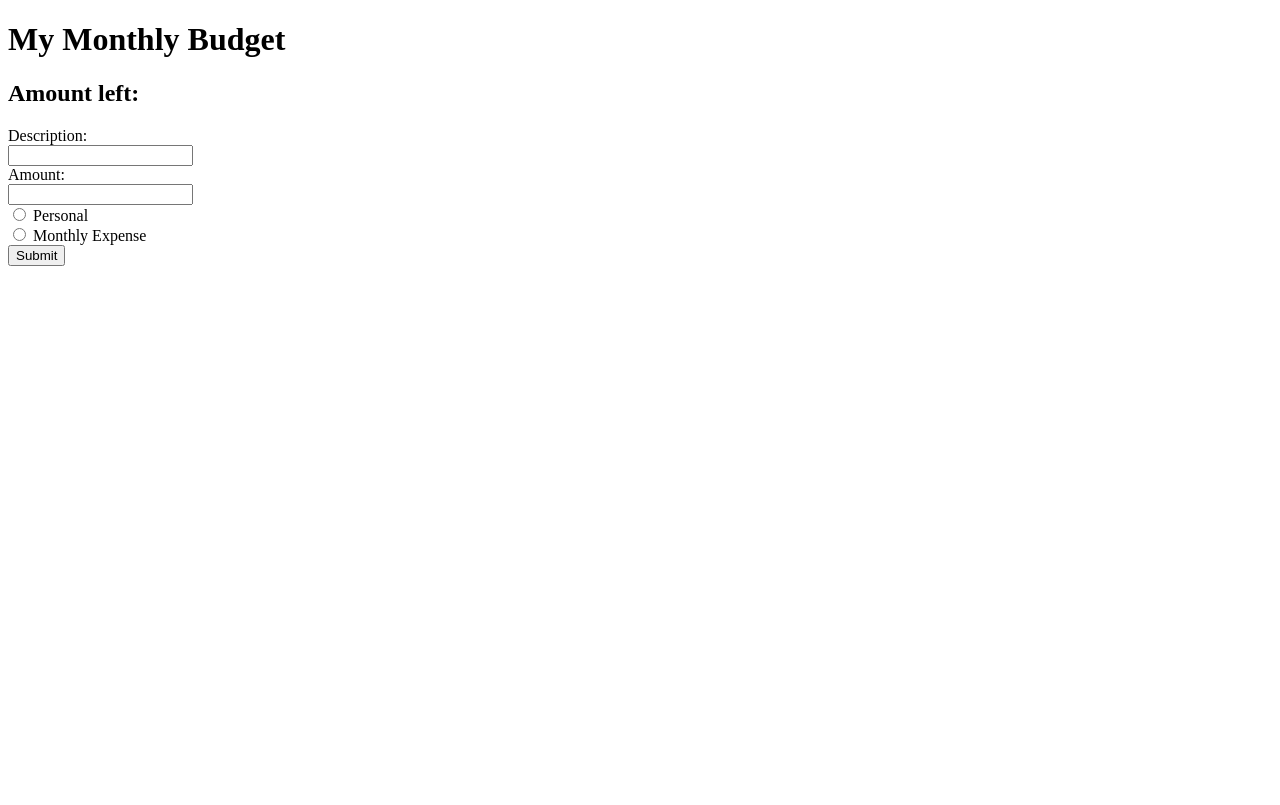
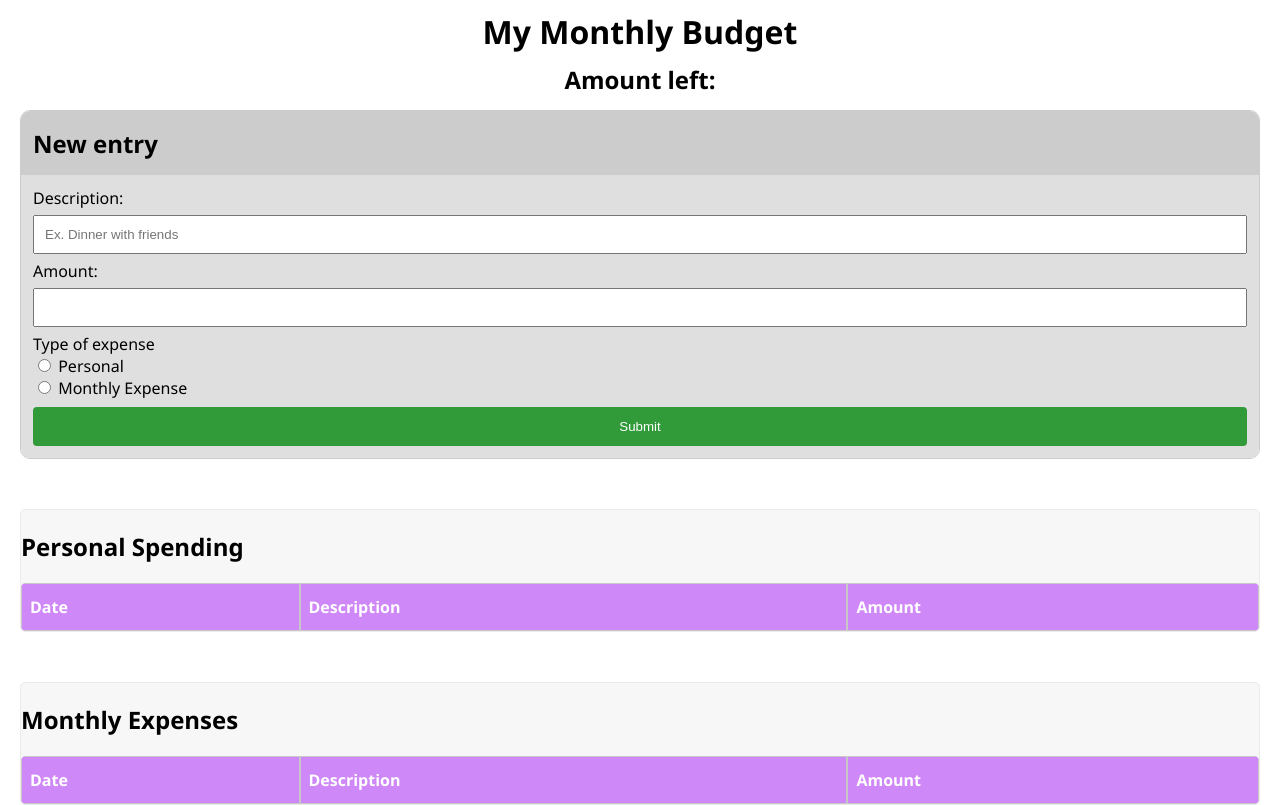
Before and after one commit to shirleyyzhang/budget-app, a plain HTML site: page index.html in a window 1280 px wide. Drawn offline with Linux system fonts and the light colour scheme.

Commit message:
added styles, finished html and connected form and render logic

```diff
--- a/index.html
+++ b/index.html
@@ -4,30 +4,72 @@
 <head>
   <meta charset="UTF-8">
   <meta name="viewport" content="width=device-width, initial-scale=1.0">
-  <link rel="stylesheet" href="index.css">
+  <link rel="stylesheet" href="styles/index.css">
+  <link rel="stylesheet" href="styles/header.css">
+  <link rel="stylesheet" href="styles/entry.css">
+  <link rel="stylesheet" href="styles/table.css">
 
   <title>Budget Tracker</title>
 </head>
 
 <body>
-  <div class="header-container">
-    <h1>My Monthly Budget</h1>
-    <h2 id="amount-el">Amount left:</h2>
-  </div>
+  <header class="header">
+    <h1 class="budget-header">My Monthly Budget</h1>
+    <h2 class="amount-header" id="amount-el">Amount left:</h2>
+  </header>
 
   <div class="entry-container">
-    <form>
+    <div class="entry-header">
+      <h2>New entry</h2>
+    </div>
+    <div class="entry-form-container">
+      <form id="entry-form">
         <label for="description-input">Description:</label><br>
-      <input type="text" id="description-input" name="description-input"><br>
+        <input type="text" id="description-input" name="description-input" placeholder="Ex. Dinner with friends"><br>
+
         <label for="amount-input">Amount:</label><br>
         <input type="number" id="amount-input" name="amount-input"><br>
-      <input type="radio" id="personal" name="type-input" value="Personal">
+
+        <label for="type-input">Type of expense</label><br>
+        <input type="radio" id="personal-expense" name="type-input" value="Personal">
         <label for="personal">Personal</label><br>
         <input type="radio" id="monthly-expense" name="type-input" value="Monthly Expense">
         <label for="monthly-expense">Monthly Expense</label><br>
-      <input type="submit" value="Submit">
+
+        <input type="submit" id="submit-btn" value="Submit">
       </form>
+    </div>
 
+  </div>
+
+  <div class="table-container">
+    <h2>Personal Spending</h2>
+    <table class="spending-table">
+      <thead>
+        <tr>
+          <th>Date</th>
+          <th>Description</th>
+          <th>Amount</th>
+        </tr>
+      </thead>
+      <tbody id="personal-spending-table">
+      </tbody>
+    </table>
+  </div>
+
+  <div class="table-container">
+    <h2>Monthly Expenses</h2>
+    <table class="spending-table">
+      <thead>
+        <tr>
+          <th>Date</th>
+          <th>Description</th>
+          <th>Amount</th>
+        </tr>
+      </thead>
+      <tbody id="monthly-expense-table">
+      </tbody>
+    </table>
   </div>
 
   <script src="index.js"></script>
--- a/index.js
+++ b/index.js
@@ -0,0 +1,70 @@
+let budget = 0
+let expenses = []
+
+const entryForm = document.getElementById("entry-form")
+const formDescriptionEl = document.getElementById('description-input')
+const formAmountEl = document.getElementById('amount-input')
+// const formSelectedType = document.querySelector('input[name="type-input"]:checked')
+// const submitBtn = document.getElementById("submit-btn")
+const personalTable = document.getElementById("personal-spending-table")
+const monthlyTable = document.getElementById("monthly-expense-table")
+
+const expensesLocalStorage = JSON.parse(localStorage.getItem("expenses"))
+
+
+if (expensesLocalStorage) {
+    console.log(expenses)
+    expenses = expensesLocalStorage
+    render(expenses)
+}
+
+
+function render(data) {
+    let itemsPersonal = ''
+    let itemsMonthly = ''
+    for (i = 0; i < data.length; i++) {
+        if (data[i].type === 'Personal') {
+            itemsPersonal += `
+                <tr>
+                    <td>${data[i].date}</td>
+                    <td>${data[i].description}</td>
+                    <td>${data[i].amount}</td>
+                </tr>
+            `
+        } else {
+            itemsMonthly += `
+                <tr>
+                    <td>${data[i].date}</td>
+                    <td>${data[i].description}</td>
+                    <td>${data[i].amount}</td>
+                </tr>
+            `
+        }
+    }
+    personalTable.innerHTML = itemsPersonal
+    monthlyTable.innerHTML = itemsMonthly
+
+    console.log(personalTable)
+    console.log(monthlyTable)
+}
+
+
+entryForm.addEventListener("submit", function(event) {
+    event.preventDefault
+    const formSelectedType = document.querySelector('input[name="type-input"]:checked');
+
+    const entry = {
+        description: formDescriptionEl.value,
+        amount: formAmountEl.value,
+        type: formSelectedType.value,
+        date: new Date().toLocaleDateString()
+    }
+
+    expenses.push(entry)
+    formDescriptionEl.value = ''
+    formAmountEl.value = ''
+
+    localStorage.setItem("expenses", JSON.stringify(expenses))
+    console.log(expenses)
+    render(expenses)
+})
--- /dev/null
+++ b/styles/entry.css
@@ -0,0 +1,48 @@
+.entry-container {
+    display: flex;
+    flex-direction: column;
+
+    border-radius: 10px;
+    border: 1px solid #ccc;
+    overflow: hidden
+}
+
+.entry-header {
+    display: flex;
+    align-items: center;
+
+    background-color: rgb(204, 204, 204);
+    padding: 12px;
+    height: 40px;
+}
+
+.entry-form-container {
+    background-color: rgb(223, 223, 223);
+}
+
+#entry-form {
+    padding: 12px;
+}
+
+#entry-form input[type=text],
+#entry-form input[type=number] {
+    width: 100%;
+    padding: 10px;
+    margin: 6px 0;
+    display: inline-block;
+    box-sizing: border-box;
+}
+
+#entry-form input[type=submit] {
+    margin-top: 8px;
+    width: 100%;
+    padding: 12px 20px;
+    color: white;
+    background-color: rgb(49, 155, 58);
+    border: none;
+    border-radius: 4px;
+    cursor: pointer;
+}
+#entry-form input[type=submit]:hover {
+    background-color: rgb(45, 141, 53);
+}
--- /dev/null
+++ b/styles/table.css
@@ -0,0 +1,38 @@
+.table-container {
+    margin-top: 50px;
+    border: 1px solid rgb(235, 235, 235);
+    background-color: rgb(247, 247, 247);
+    border-radius: 5px;
+}
+
+.spending-table {
+    border-collapse: separate;
+    border-spacing: 0;
+    width: 100%;
+    border-radius: 5px;
+    overflow: hidden;
+}
+
+.spending-table th,
+.spending-table td {
+    border: 1px solid rgb(199, 199, 199);
+    padding: 8px;
+}
+
+.spending-table th {
+  padding-top: 12px;
+  padding-bottom: 12px;
+  text-align: left;
+  background-color: #cf88f8;
+  color: white;
+}
+
+.spending-table tr:nth-child(even) {
+    background-color: #e6d4f0;
+}
+.spending-table tr:nth-child(odd) {
+    background-color: #fefdff;
+}
+.spending-table tr:hover {
+    background-color: #dbaef1;
+}
```
Lines whose indentation alone changed are shown as unchanged.
